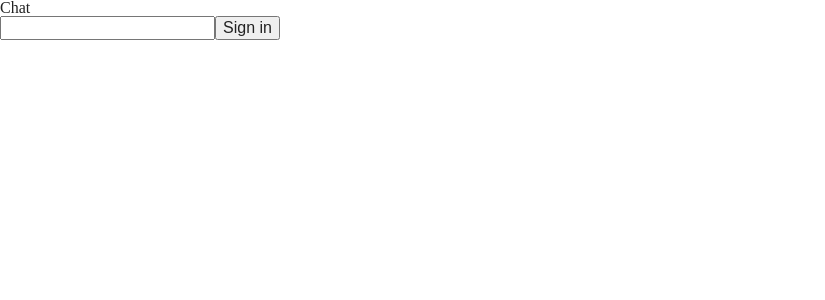
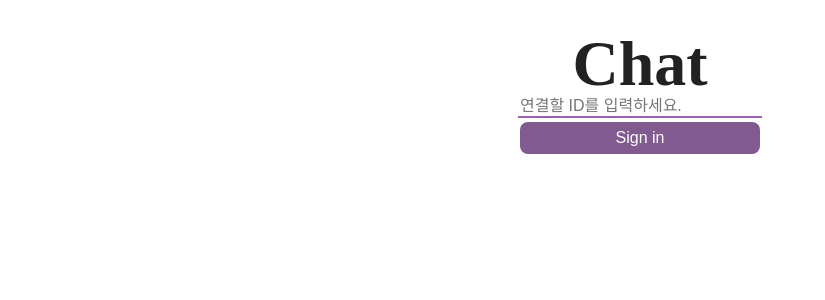
Before and after one commit to JaeYeopHan/chat-example, a React (Create React App) app in the folder client/: page / in a window 1280 px wide. Shown: the top 300 px of the page, without its empty margins (0-825 px from the left). Built offline with nearby package versions, Linux system fonts and the light colour scheme.

Commit message:
feat: Add Main style

```diff
--- /dev/null
+++ b/client/src/components/Main.scss
@@ -0,0 +1,33 @@
+.main {
+  margin: auto;
+  padding: 32px;
+  max-width: 640px;
+  min-width: 375px;
+
+  .title {
+    text-align: center;
+    font-size: 64px;
+    font-weight: 800;
+  }
+
+  .login {
+    text-align: center;
+
+    &-input {
+      width: 240px;
+      font-size: 16px;
+      border: transparent;
+      border-bottom: 2px solid #9862ae;
+      margin-bottom: 4px;
+    }
+    &-button {
+      width: 240px;
+      height: 32px;
+      font-size: 16px;
+      border: transparent;
+      background-color: #815a8f;
+      border-radius: 8px;
+      color: #fff;
+    }
+  }
+}
--- a/client/src/components/Main.tsx
+++ b/client/src/components/Main.tsx
@@ -1,3 +1,5 @@
+import './Main.scss'
+
 import React, { ChangeEvent, useState } from 'react'
 import { useDispatch } from 'react-redux'
 
@@ -18,11 +20,23 @@ export const Main = () => {
   }
 
   return (
-    <section>
-      <h1>Chat</h1>
-      <label htmlFor="login"></label>
-      <input id="login" type="text" onChange={handleChange} />
-      <button onClick={handleClick}>Sign in</button>
-    </section>
+    <main className="main">
+      <h1 className="title">Chat</h1>
+      <div className="login">
+        <label htmlFor="login"></label>
+        <input
+          className="login-input"
+          id="login"
+          type="text"
+          onChange={handleChange}
+          placeholder="연결할 ID를 입력하세요."
+        />
+        <div>
+          <button className="login-button" onClick={handleClick}>
+            Sign in
+          </button>
+        </div>
+      </div>
+    </main>
   )
 }
```
